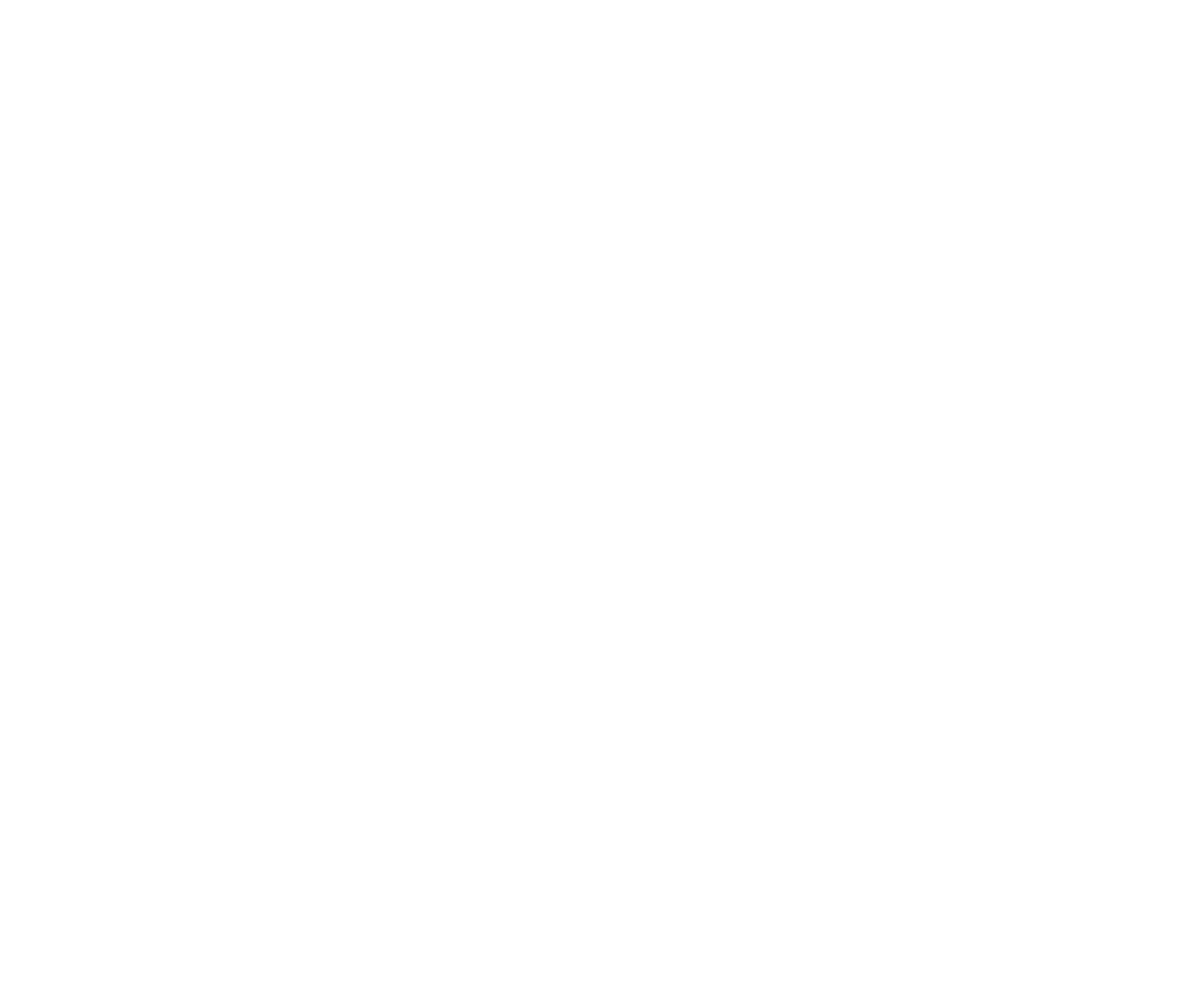
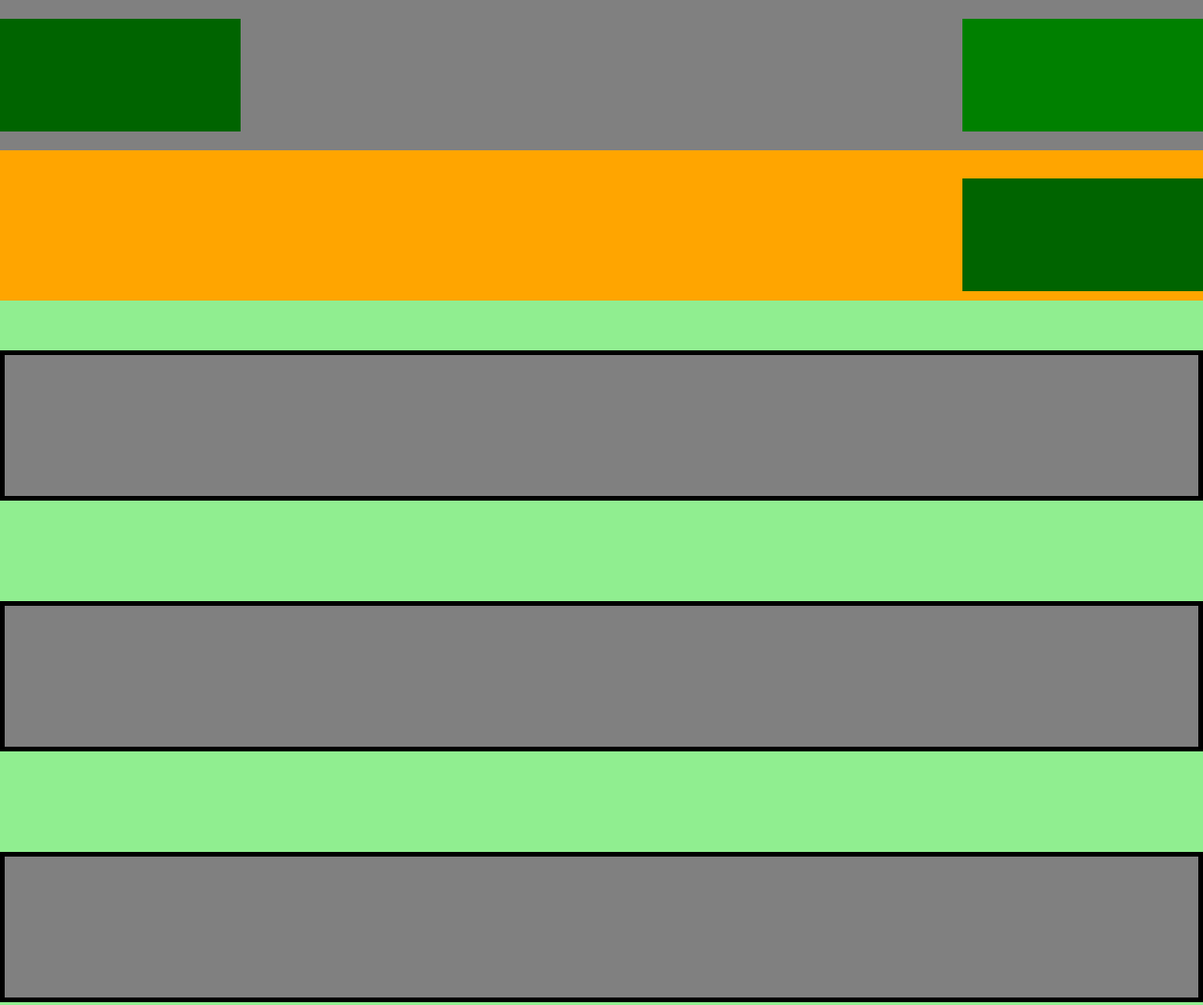
Before and after one commit to cornetj13/portfolio-page, a plain HTML site: page index.html in a window 1280 px wide. Shown: the top 1070 px of the page at 94% size. Before the commit the page ends 800 px from the top, so only its background shows below. Drawn offline with Linux system fonts and the light colour scheme.

Commit message:
Created initial layout plan for landing page.

```diff
--- a/assets/css/style.css
+++ b/assets/css/style.css
@@ -6,6 +6,7 @@
 
 :root {
   --background: #000000;
+  --navbar: gray;
   --primary-text: #ffffff;
   --secondary-text: #eeeeee;
   --primary-color: darkgreen;
@@ -13,3 +14,57 @@
   --tertiary-color: lightgreen;
   --accent-color: orange;
 }
+
+nav {
+  background-color: var(--navbar);
+  height: 20vh;
+  display: flex;
+  justify-content: space-between;
+  align-items: center;
+}
+
+.portfolio-name-box {
+  background-color: var(--primary-color);
+  height: 15vh;
+  width: 20%;
+}
+
+.portfolio-nav-box {
+  background-color: var(--secondary-color);
+  height: 15vh;
+  width: 20%;
+}
+
+header {
+  background-color: var(--accent-color);
+  height: 20vh;
+  position: relative;
+}
+
+.header-subtitle {
+  background-color: var(--primary-color);
+  height: 15vh;
+  width: 20%;
+  position: absolute;
+  bottom: 10px;
+  right: 0;
+}
+
+main {
+  background-color: var(--tertiary-color);
+  height: 100vh;
+  display: flex;
+  flex-direction: column;
+  justify-content: space-around;
+}
+
+.main-section {
+  background-color: var(--navbar);
+  height: 20vh;
+  border: 5px solid black;;
+}
+
+footer {
+  background-color: var(--primary-color);
+  height: 10vh;
+}
--- a/index.html
+++ b/index.html
@@ -8,6 +8,48 @@
   <title>Jonathan's Portfolio</title>
 </head>
 <body>
+    <!-- Nav Bar -->
+    <nav>
+      <!-- Portfolio Name -->
+      <div class="portfolio-name-box">
 
+      </div>
+
+      <!-- Nav Links -->
+      <div class="portfolio-nav-box">
+
+      </div>
+    </nav>
+
+    <!-- Header -->
+    <header>
+      <!-- Subtitle -->
+      <div class="header-subtitle">
+
+      </div>
+    </header>
+
+    <!-- Main Section -->
+    <main>
+      <!--  About Me Section  -->
+      <section class="main-section" id="about-me-section">
+
+      </section>
+
+      <!--  My Work Section  -->
+      <section class="main-section" id="my-work-section">
+
+      </section>
+
+      <!--  Contact Me Section  -->
+      <section class="main-section" id="contact-me-section">
+
+      </section>
+    </main>
+
+    <!-- Footer -->
+    <footer>
+
+    </footer>
 </body>
 </html>
```
